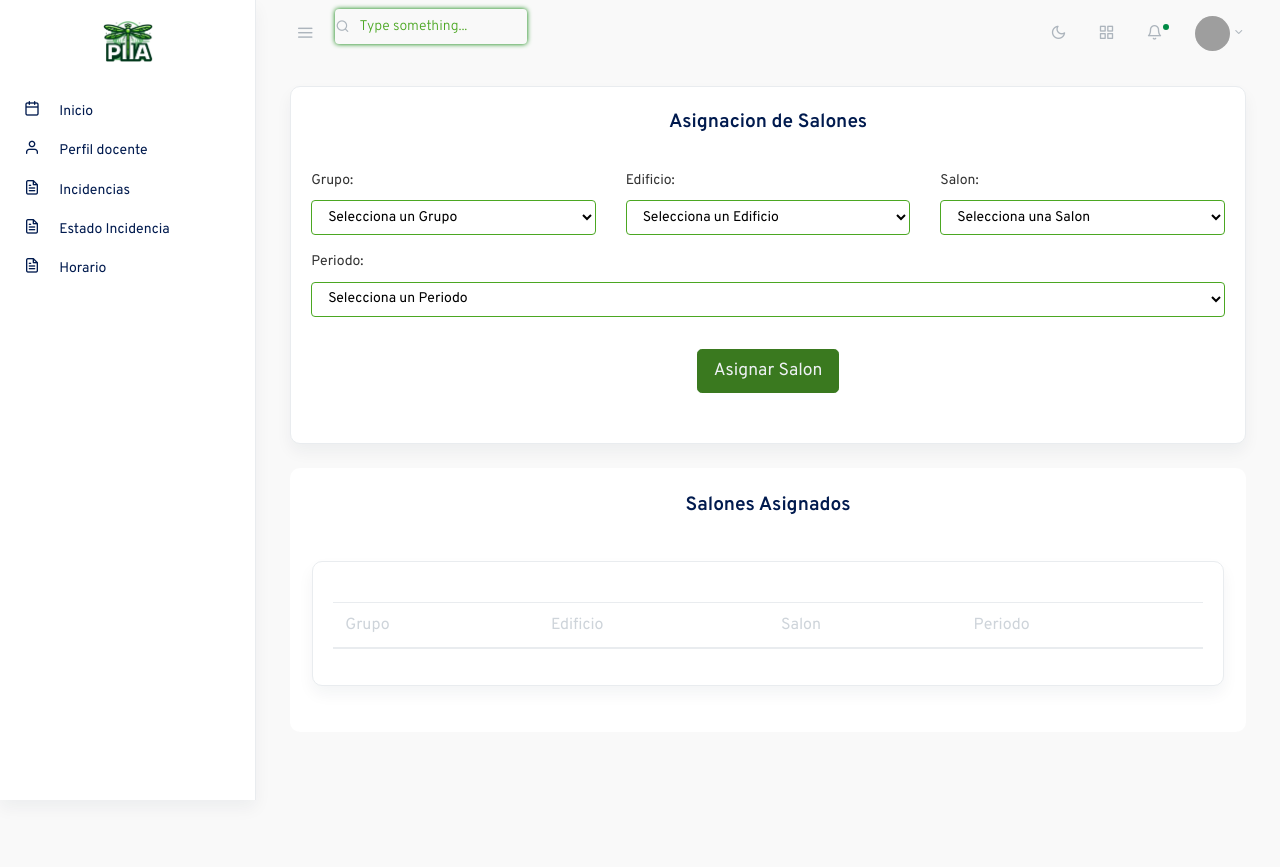
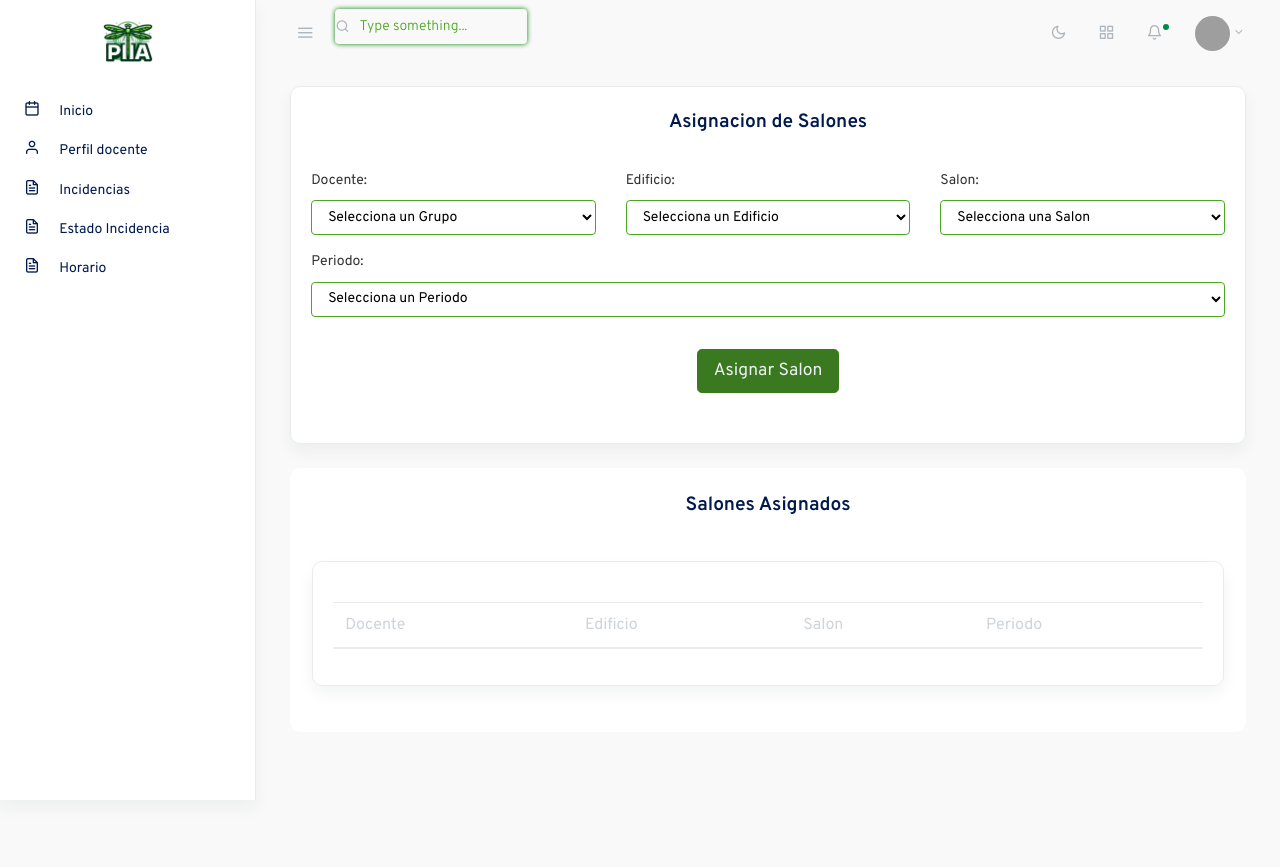
Before and after one commit to AngelReyes14/PIIA, a PHP site: page /views/templates/form_asignar-salones.php in a window 1280 px wide. Run offline with PHP 8.4, Linux system fonts and the light colour scheme; the visitor is signed in with stand-in values (Sample User, id 1); data that the repository does not hold is empty; some libraries are stand-ins or nearby versions; some web fonts are replaced; grey boxes are pictures that could not be loaded.

Commit message:
arreglo de grupo-docente

```diff
--- a/views/templates/form_asignar-salones.php
+++ b/views/templates/form_asignar-salones.php
@@ -124,7 +124,7 @@ if (isset($_POST['logout'])) {
         <div class="row mb-3">
           <div class="col-md-4">
             <div class="form-group">
-              <label for="usuario" class="form-label">Grupo:</label>
+              <label for="usuario" class="form-label">Docente:</label>
               <select class="form-control" id="usuario" name="usuario" required>
                 <option value="">Selecciona un Grupo</option>
                 <?php foreach ($usuarios as $usuario): ?>
@@ -199,7 +199,7 @@ if (isset($_POST['logout'])) {
                 <table class="table datatables" id="dataTable-1">
                   <thead>
                     <tr>
-                      <th>Grupo</th>
+                      <th>Docente</th>
                       <th>Edificio</th>
                       <th>Salon</th>
                       <th>Periodo</th>
```
